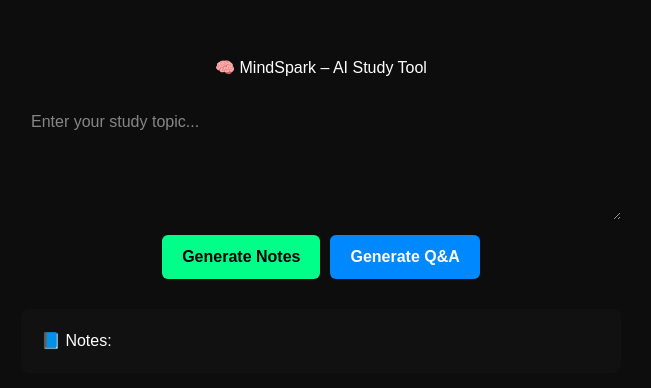
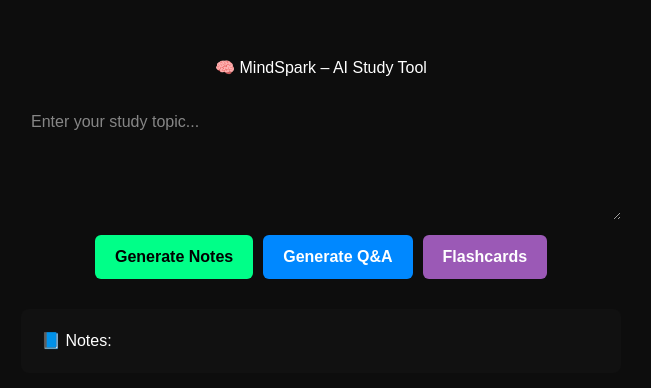
Before and after one commit to hamza07ejaz/MindSpark, a Next.js app: page / in a window 1280 px wide. Shown: the part 186-574 px from the top of the page, without its empty margins (319-970 px from the left). Built offline with nearby package versions, Linux system fonts and the light colour scheme.

Commit message:
add flashcards button to homepage

```diff
--- a/app/page.tsx
+++ b/app/page.tsx
@@ -44,7 +44,6 @@ export default function Home() {
 
       const data = await res.json();
 
-      // ✅ FIXED HERE: handles both string and object safely
       let safeQna = [];
       if (typeof data.qna === "string") {
         try {
@@ -128,6 +127,22 @@ export default function Home() {
         >
           {loading ? "Loading..." : "Generate Q&A"}
         </button>
+
+        {/* ✅ New Flashcards Button */}
+        <button
+          onClick={() => (window.location.href = "/flashcards")}
+          style={{
+            background: "#9b59b6",
+            color: "#fff",
+            padding: "10px 20px",
+            borderRadius: "6px",
+            border: "none",
+            cursor: "pointer",
+            fontWeight: "bold",
+          }}
+        >
+          Flashcards
+        </button>
       </div>
 
       <div
@@ -142,7 +157,14 @@ export default function Home() {
         }}
       >
         <h3>📘 Notes:</h3>
-        <div dangerouslySetInnerHTML={{ __html: notes.replace(/\*\*(.*?)\*\*/g, "<b>$1</b>").replace(/## (.*?)\n/g, "<h3>$1</h3>").replace(/\n/g, "<br/>") }} />
+        <div
+          dangerouslySetInnerHTML={{
+            __html: notes
+              .replace(/\*\*(.*?)\*\*/g, "<b>$1</b>")
+              .replace(/## (.*?)\n/g, "<h3>$1</h3>")
+              .replace(/\n/g, "<br/>"),
+          }}
+        />
 
         {qna.length > 0 && (
           <>
```
